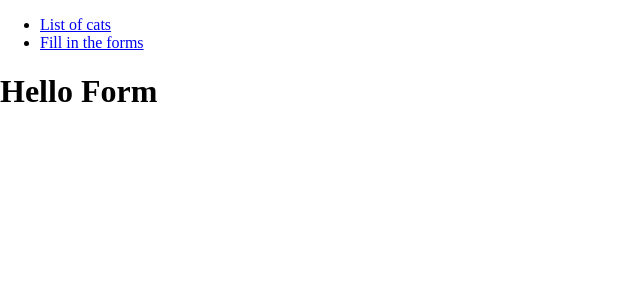
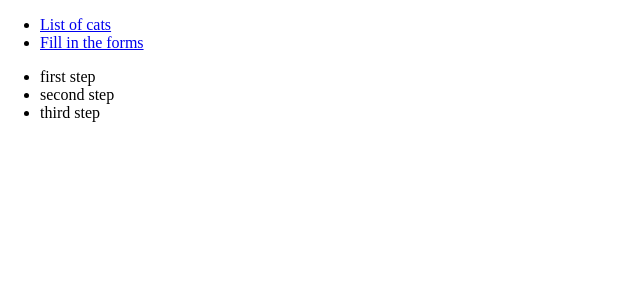
Before and after one commit to JonathanFRocha/ApiAndFormProject, a React (Create React App) app: page /register in a window 1280 px wide. Shown: the top 300 px of the page, without its empty margins (0-640 px from the left). Built offline with nearby package versions, Linux system fonts and the light colour scheme.

Commit message:
starting form

```diff
--- a/src/pages/Form.jsx
+++ b/src/pages/Form.jsx
@@ -1,13 +1,43 @@
 import React from "react";
 
 class Form extends React.Component {
+  constructor() {
+    super();
+    this.state = {
+      email: "",
+      password: "",
+      passwordConfirmation: "",
+
+      name: "",
+      surName: "",
+      birthDate: "",
+
+      fullAddress: "",
+    };
+  }
+
   render() {
     return (
       <div>
-        <h1>Hello Form</h1>
+        <ul>
+          <li>first step</li>
+          <li>second step</li>
+          <li>third step</li>
+        </ul>
       </div>
     );
   }
 }
 
 export default Form;
+
+// A primeira etapa deve solicitar:
+// Email (obrigatório)
+// Senha (obrigatório)
+// Confirmação de senha (obrigatório)
+// A segunda etapa deve solicitar:
+// Nome (obrigatório)
+// Sobrenome (obrigatório)
+// Data de nacimento
+// A terceira etapa deve solicitar:
+// Endereço completo (obrigatório)
```
